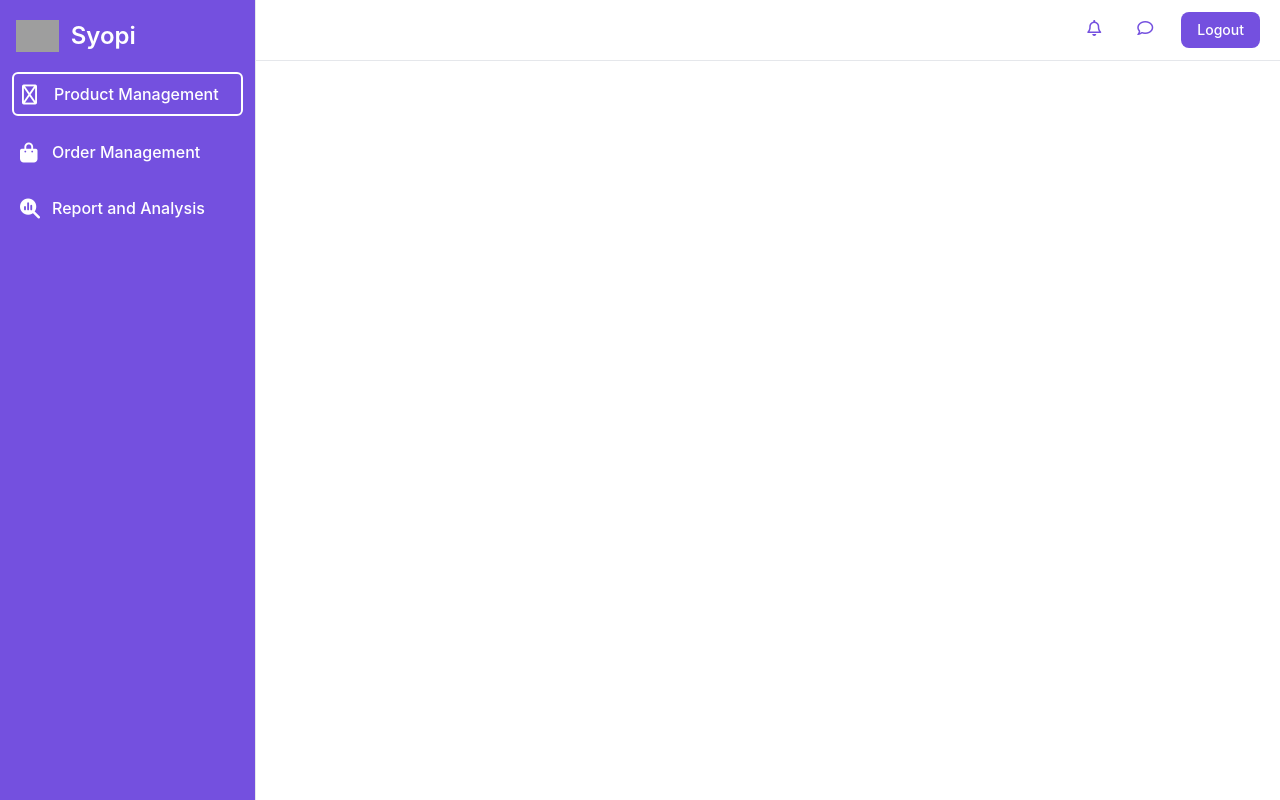
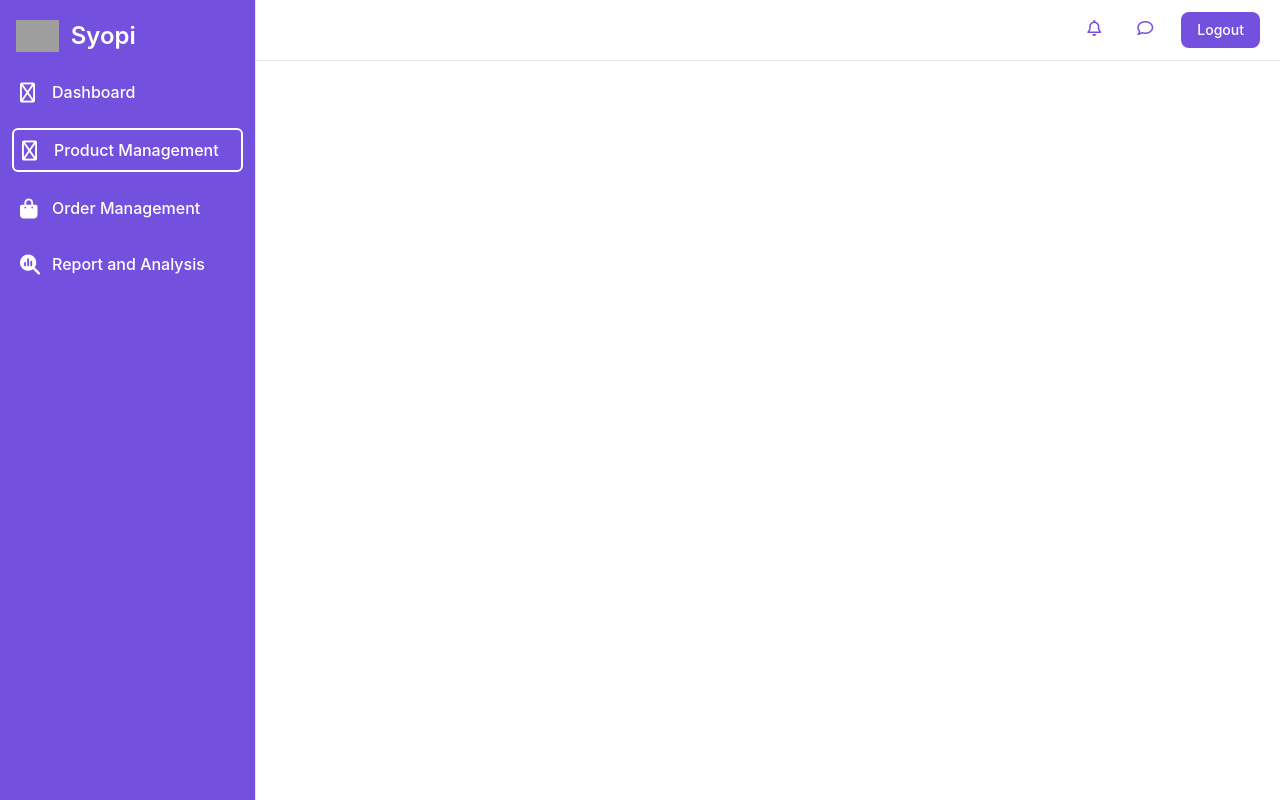
Before and after one commit to AsynchronousNotAvailable/WIF2003-Assignment, a React (Create React App) app in the folder frontend/: page /seller in a window 1280 px wide. Built offline with nearby package versions, Linux system fonts and the light colour scheme; grey boxes are pictures that could not be loaded.

Commit message:
added dashboard to seller nav route

```diff
--- a/frontend/src/components/seller_sidebar.jsx
+++ b/frontend/src/components/seller_sidebar.jsx
@@ -116,6 +116,17 @@ function Seller_NavSidebar() {
                         <li>
                             <a
                                 href="/marketplace/analysis"
+                                class="flex items-center p-2 my-4 text-white rounded-md hover:bg-gray-700"
+                            >
+                                <i class="w-5 fa-regular fa-boxes-stacked fa-lg text=[#B197FC]"></i>
+                                <span class="ms-3 font-inter font-medium">
+                                    Dashboard
+                                </span>
+                            </a>
+                        </li>
+                        <li>
+                            <a
+                                href="/marketplace/analysis"
                                 class="flex border-white border-2 items-center p-2 my-4 text-white rounded-md hover:bg-gray-700"
                             >
                                 <i class="w-5 fa-regular fa-boxes-stacked fa-lg text=[#B197FC]"></i>
--- a/frontend/src/navigation/AppNav.jsx
+++ b/frontend/src/navigation/AppNav.jsx
@@ -27,7 +27,6 @@ function AppNav() {
                         path="/marketplace/analysis"
                         element={<Marketplace />}
                     />
-
                     <Route path="/login" element={<Login />} />
                     <Route path="/products" element={<ProductListing />} />
                     <Route path="/signup" element={<SignUp />} />
--- a/frontend/src/pages/general/productListing.jsx
+++ b/frontend/src/pages/general/productListing.jsx
@@ -40,7 +40,7 @@ const ProductListing = () => {
     return (
         <div>
             <Customer_Navbar />
-            <main className="mt-8">
+            <main className="mt-36">
                 <div className="flex flex-row">
                     {productListing.map(product => (
                         <div key={product.id} className="product-card" onClick={() => handleClick(product)}>
```
